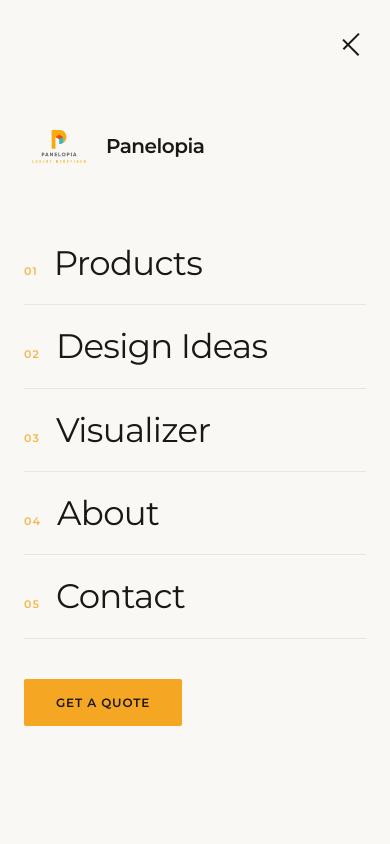
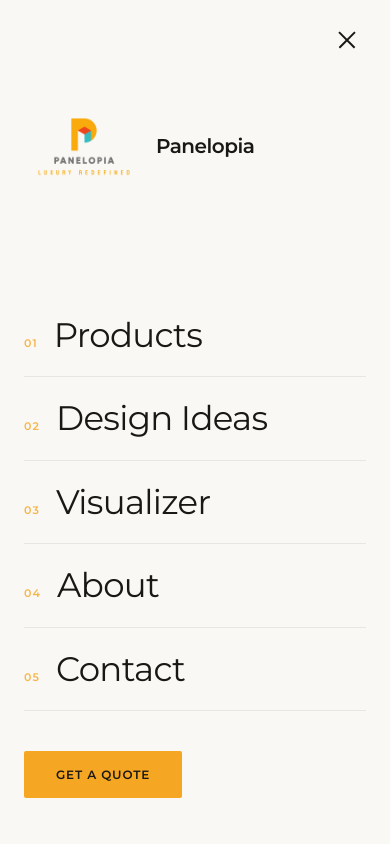
Before and after one commit to 4rus/panelopia, a Next.js app: page / in a window 390 px wide. Both pictures are taken after a click on the button "Open menu". Shown: the top 844 px of the page. Built offline with nearby package versions, Linux system fonts and the light colour scheme.

Commit message:
fixed spacing in hero page

```diff
--- a/app/page.module.css
+++ b/app/page.module.css
@@ -569,10 +569,41 @@
 }
 
 @media (max-width: 600px) {
-  .hero { align-items: flex-end; padding-bottom: 56px; }
-  .heroContent { padding: 0 20px; padding-top: 100px; }
-  .trustBar { gap: 8px; margin-bottom: 20px; }
-  .trustItem { font-size: 10px; }
+  /* Previously: min-height:100vh + align-items:flex-end pinned all the
+     text to the very bottom edge of a full-screen-tall hero. On mobile
+     that reads as "crammed at the bottom" and pushes the CTAs just out
+     of view without scrolling. Centering the content in a slightly
+     shorter section (100svh accounts for the mobile browser's
+     collapsible address bar, unlike 100vh which overshoots) moves
+     everything up and gives it even breathing room top and bottom. */
+  .hero {
+    min-height: 100svh;
+    align-items: center;
+    padding-bottom: 0;
+  }
+  .heroContent { padding: 0 20px; padding-top: 0; }
+
+  /* Was: flex-wrap:wrap with an 8px gap meant for inline spacing —
+     but these phrases are too long to sit side by side on a phone,
+     so they wrapped onto their own lines anyway and just looked like
+     a cramped list. Making it an explicit vertical list with proper
+     spacing fixes the "squished together" look directly. */
+  .trustBar {
+    flex-direction: column;
+    align-items: flex-start;
+    gap: 10px;
+    margin-bottom: 28px;
+  }
+  .trustItem { font-size: 11px; }
+
+  .heroTitle { margin-bottom: 18px; }
+
+  .heroSub {
+    font-size: 14px;
+    line-height: 1.7;
+    margin-bottom: 32px;
+  }
+
   .heroOverlay {
     background:
       linear-gradient(
@@ -583,7 +614,7 @@
         rgba(14, 11, 7, 0.90) 100%
       );
   }
-  .heroCtas { flex-direction: column; align-items: flex-start; gap: 10px; }
+  .heroCtas { flex-direction: column; align-items: flex-start; gap: 12px; }
   .heroCta, .heroCtaOutline { width: 100%; justify-content: center; }
   .processGrid { grid-template-columns: 1fr; }
   .statsGrid { grid-template-columns: 1fr 1fr; }
--- a/components/layout/Nav.module.css
+++ b/components/layout/Nav.module.css
@@ -220,7 +220,7 @@
   gap: 12px;
   flex-shrink: 0;
   position: relative;
-  z-index: 20;         /* NEW — keeps the toggle above the overlay */
+  z-index: 20;         /* keeps the toggle above the overlay */
 }
 
 .menuOpen .bar {
@@ -283,6 +283,17 @@
 .barOpen2 { transform: translateY(-6.5px) rotate(-45deg); }
 
 /* ── MOBILE FULL-SCREEN MENU ──────────────────── */
+/* NOTE: this element is now rendered via a React portal directly onto
+   <body> (see Nav.tsx) instead of nested inside <header>. That was the
+   actual bug fix — .header carries backdrop-filter in its .solid and
+   .transparent.scrolled states, and backdrop-filter on an ancestor
+   creates a new containing block for any position:fixed descendant,
+   which was silently shrinking this menu down to the header's own
+   88px height instead of the full viewport. Now that it's a direct
+   child of <body>, its z-index just needs to be high enough to beat
+   any other fixed/floating elements on the page (e.g. a WhatsApp
+   float button), rather than relying on being nested inside .header
+   (z-index 100) — so it's bumped up to 200 here. */
 .mobileMenu {
   position: fixed;
   inset: 0;
@@ -297,13 +308,55 @@
   transition:
     opacity 350ms cubic-bezier(0.16, 1, 0.3, 1),
     transform 350ms cubic-bezier(0.16, 1, 0.3, 1);
-  z-index: 10;         /* was -1 */
+  z-index: 200;         /* was 10 — now portaled to <body>, must beat other fixed widgets */
 }
 
 .mobileMenuOpen {
   opacity: 1;
   pointer-events: all;
   transform: translateY(0);
+}
+
+/* Close (✕) button inside the mobile menu itself — needed because the
+   menu now sits (z-index 200) above .header (z-index 100), so the
+   header's own hamburger/✕ toggle is covered while the menu is open. */
+.mobileMenuClose {
+  position: absolute;
+  top: clamp(20px, 4vw, 32px);
+  right: clamp(20px, 6vw, 40px);
+  width: 40px;
+  height: 40px;
+  display: flex;
+  align-items: center;
+  justify-content: center;
+  background: none;
+  border: none;
+  cursor: pointer;
+  -webkit-tap-highlight-color: transparent;
+}
+
+.closeBar {
+  position: absolute;
+  width: 22px;
+  height: 1.5px;
+  background: var(--ink);
+  transition:
+    transform 350ms cubic-bezier(0.16, 1, 0.3, 1),
+    background 200ms ease;
+}
+
+/* Closed / resting state — two short parallel lines, like a mini hamburger */
+.closeBar:nth-child(1) { transform: translateY(-4px); }
+.closeBar:nth-child(2) { transform: translateY(4px); }
+
+/* Open state — lines slide together and rotate into an X.
+   Same timing/easing as the header's .barOpen1 / .barOpen2 so the
+   motion feels consistent with the rest of the nav. */
+.mobileMenuOpen .closeBar:nth-child(1) { transform: translateY(0) rotate(45deg); }
+.mobileMenuOpen .closeBar:nth-child(2) { transform: translateY(0) rotate(-45deg); }
+
+.mobileMenuClose:hover .closeBar {
+  background: var(--amber);
 }
 
 .mobileLink {
--- a/components/layout/Nav.tsx
+++ b/components/layout/Nav.tsx
@@ -1,6 +1,7 @@
 'use client'
 
 import { useState, useEffect } from 'react'
+import { createPortal } from 'react-dom'
 import Link from 'next/link'
 import Image from 'next/image'
 import { usePathname } from 'next/navigation'
@@ -88,7 +89,12 @@ function Logo() {
 export default function Nav() {
   const [scrolled, setScrolled]   = useState(false)
   const [menuOpen, setMenuOpen]   = useState(false)
+  const [mounted, setMounted]     = useState(false)   // NEW — portal needs document.body, client-only
   const pathname = usePathname()
+
+  useEffect(() => {
+    setMounted(true)
+  }, [])
 
   useEffect(() => {
     const onScroll = () => setScrolled(window.scrollY > 40)
@@ -97,18 +103,29 @@ export default function Nav() {
   }, [])
 
   useEffect(() => {
-  document.body.style.overflow = menuOpen ? 'hidden' : ''
-  return () => { document.body.style.overflow = '' }
-}, [menuOpen])
+    document.body.style.overflow = menuOpen ? 'hidden' : ''
+    return () => { document.body.style.overflow = '' }
+  }, [menuOpen])
+
+  // Close the mobile menu whenever the route changes.
+  // This is the fix: Nav lives in the root layout and never unmounts
+  // between pages, so without this, menuOpen stayed `true` after a
+  // link tap and the full-screen overlay kept sitting on top of
+  // (and fading into) the newly-navigated page underneath it.
+  useEffect(() => {
+    setMenuOpen(false)
+  }, [pathname])
 
   const isHome = pathname === '/'
+  const closeMenu = () => setMenuOpen(false)
 
   return (
+    <>
     <header className={[
     styles.header,
     isHome ? styles.transparent : styles.solid,
     scrolled  ? styles.scrolled  : '',
-    menuOpen  ? styles.menuOpen  : '',   // NEW
+    menuOpen  ? styles.menuOpen  : '',
     ].join(' ')}>
       <div className={styles.inner}>
 
@@ -146,11 +163,34 @@ export default function Nav() {
         </div>
       </div>
 
-      {/* ── Mobile full-screen menu ── */}
+    </header>
+
+    {/* ── Mobile full-screen menu ──────────────────────────────
+        Rendered through a portal directly onto <body>, NOT nested
+        inside <header>. This is the actual fix: .header gets
+        backdrop-filter in its .solid / .transparent.scrolled states,
+        and backdrop-filter on an ancestor creates a new containing
+        block for any position:fixed descendant. That silently
+        shrank this menu's "fixed, inset:0" box down to the header's
+        own 88px height instead of the full viewport — which is why
+        it broke specifically on inner pages and once you scrolled,
+        but looked fine on an unscrolled home page. Portaling to
+        <body> means there's no filtered ancestor to break it,
+        on any page, in any scroll state. ── */}
+    {mounted && createPortal(
       <div
         className={`${styles.mobileMenu} ${menuOpen ? styles.mobileMenuOpen : ''}`}
         aria-hidden={!menuOpen}
       >
+        <button
+          className={styles.mobileMenuClose}
+          onClick={closeMenu}
+          aria-label="Close menu"
+        >
+          <span className={styles.closeBar} />
+          <span className={styles.closeBar} />
+        </button>
+
         <div className={styles.mobileLogo}>
           <Logo />
           <span>Panelopia</span>
@@ -161,13 +201,18 @@ export default function Nav() {
             href={link.href}
             className={styles.mobileLink}
             style={{ animationDelay: `${i * 55}ms` }}
+            onClick={closeMenu}
           >
             <span className={styles.mobileLinkNum}>0{i + 1}</span>
             {link.label}
           </Link>
         ))}
-        <Link href="/contact" className={styles.mobileCta}>Get a Quote</Link>
-      </div>
-    </header>
+        <Link href="/contact" className={styles.mobileCta} onClick={closeMenu}>
+          Get a Quote
+        </Link>
+      </div>,
+      document.body
+    )}
+    </>
   )
 }
```
